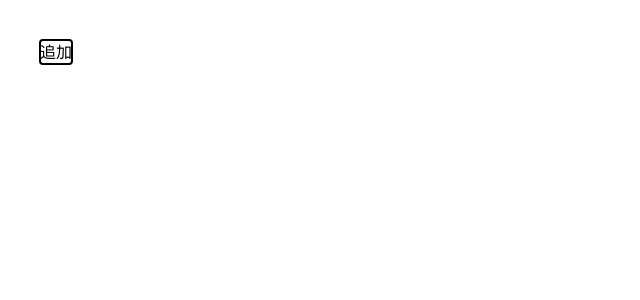
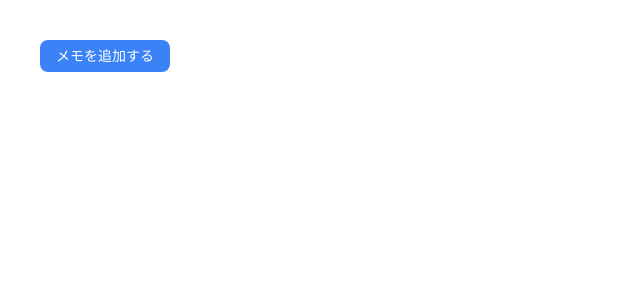
Before and after one commit to bridgeBook/strmemo, a React (Vite) app in the folder strmemo/: page / in a window 1280 px wide. Shown: the top 300 px of the page, without its empty margins (0-640 px from the left). Built offline with nearby package versions, Linux system fonts and the light colour scheme.

Commit message:
スタイル

```diff
--- a/strmemo/src/App.tsx
+++ b/strmemo/src/App.tsx
@@ -22,14 +22,22 @@ function App() {
 
   return (
     <>
-      <button className="addButton m-10" onClick={AddStrmemo}>
-        追加
+      <button
+        className="m-10 text-white bg-blue-500 hover:bg-blue-400 font-medium rounded-lg text-sm px-4 py-1.5 me-2 mb-2"
+        onClick={AddStrmemo}
+      >
+        メモを追加する
       </button>
       <div>
         {Object.keys(strCount).map(() => (
           <div className="ml-10">
             <div className="flex-col mt-10">
-              <StrUnit />
+              <div className="flex mb-1">
+                <StrUnit />
+                <button className="focus:outline-none text-white bg-red-500 hover:bg-red-400 font-medium rounded-lg text-sm ml-20 px-4 py-1.5 me-2">
+                  削除
+                </button>
+              </div>
               <Memo />
             </div>
           </div>
--- a/strmemo/src/component/Memo.tsx
+++ b/strmemo/src/component/Memo.tsx
@@ -3,7 +3,7 @@ import "../index.css";
 function Memo() {
   return (
     <>
-      <textarea className="flex fusen flex-wrap "></textarea>
+      <textarea className="flex fusen flex-wrap rounded-lg"></textarea>
     </>
   );
 }
```
